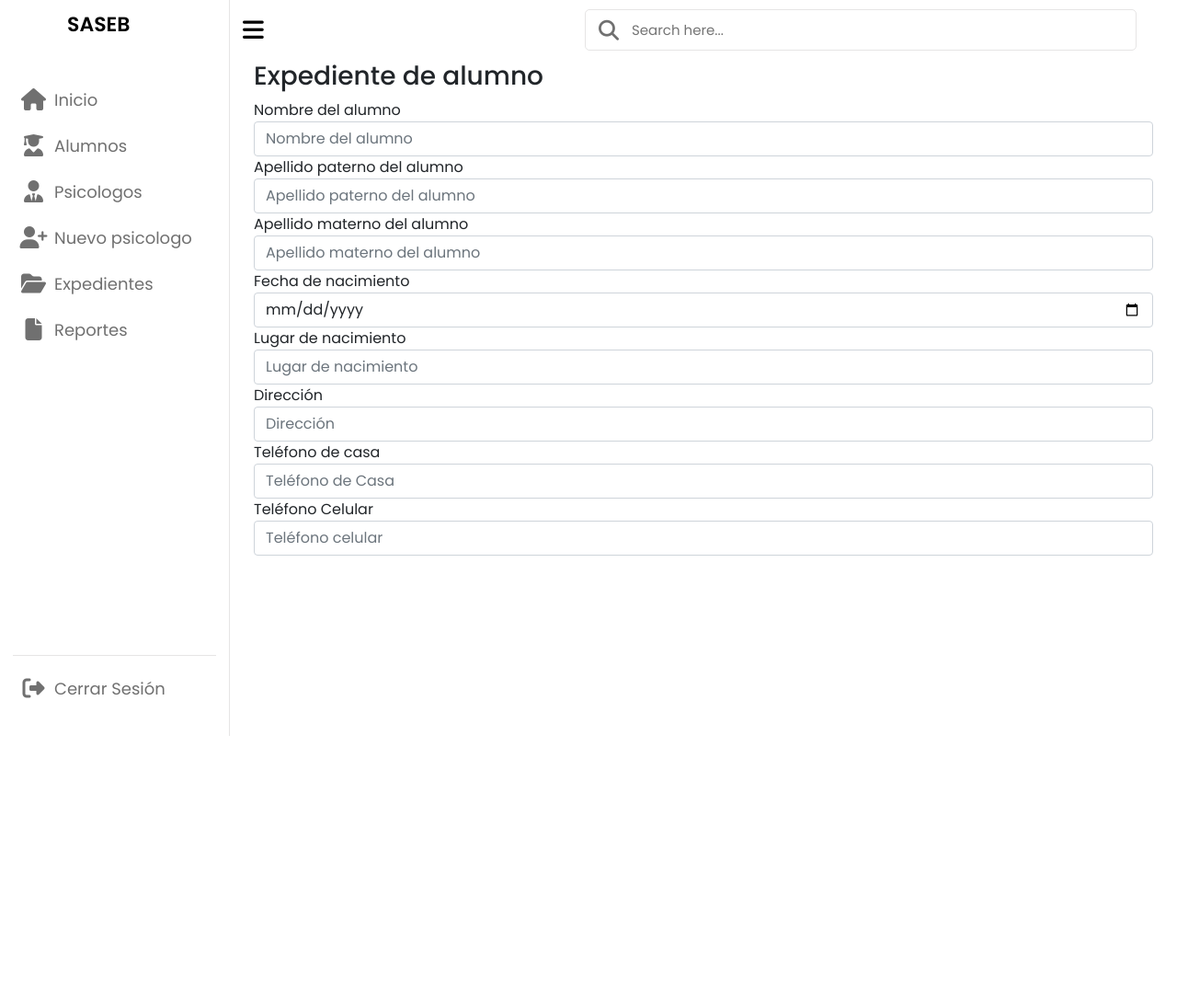
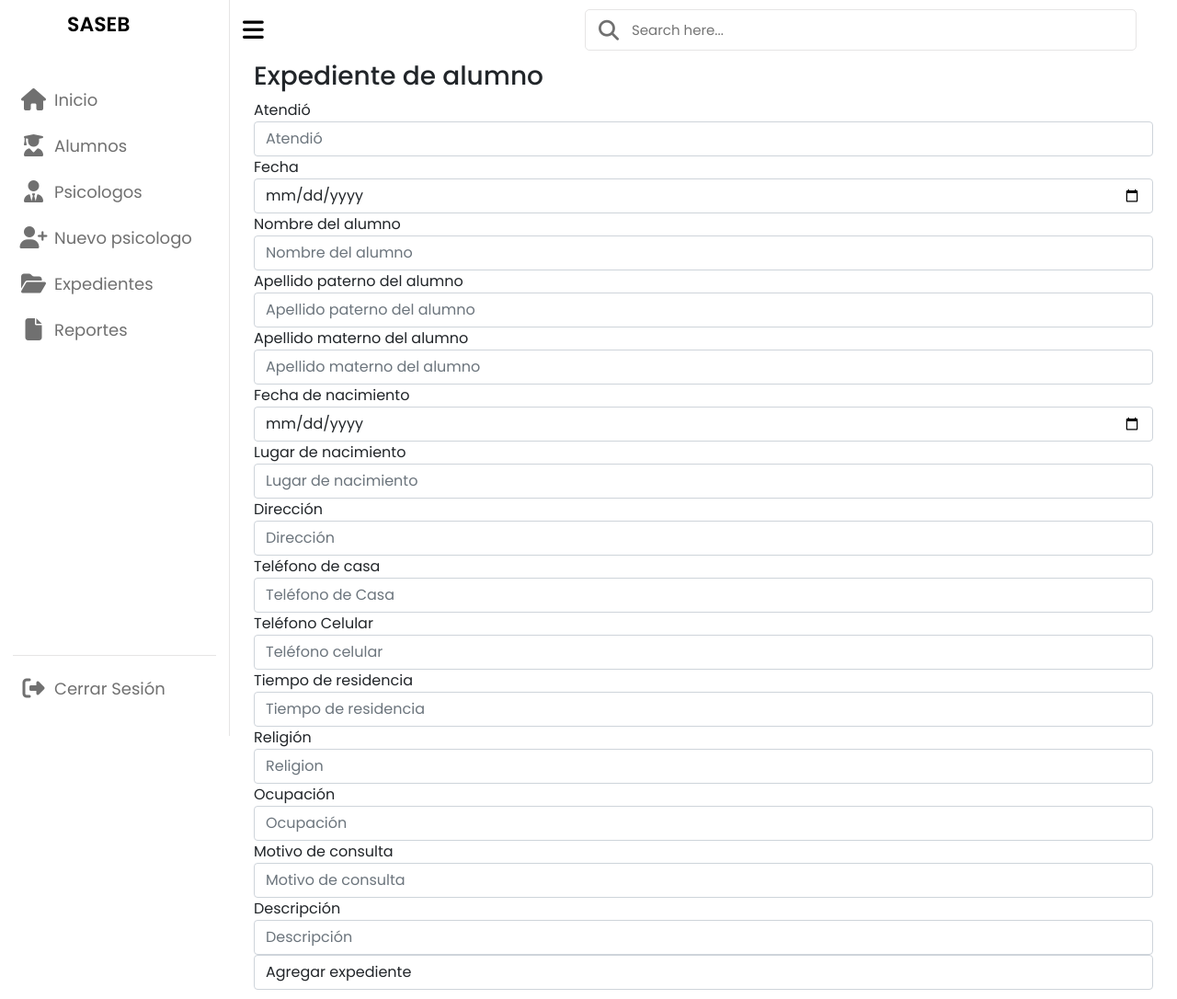
Before and after one commit to octavio-escuela/departamento-psicologia, a PHP site: the page made by views/files/index.php in a window 1280 px wide. Shown: the whole page at 92% size. Before the commit the page ends 800 px from the top, so only its background shows below. Run offline with PHP 8.4, Linux system fonts and the light colour scheme; the template is opened without the code that fills it, so the values that code supplies are empty; some libraries are stand-ins or nearby versions.

Commit message:
Avance en el formulario de expedientes

```diff
--- a/views/files/index.php
+++ b/views/files/index.php
@@ -16,6 +16,25 @@
                     <h3 class="panel-title">Expediente de alumno</h3>
                 </div>
                 <div class="panel-body">
+                    <div class="row">
+                        <div class="col-md-12">
+                            <div class="form-group">
+                                <label for="">Atendió</label>
+                                <input type="text" class="form-control"
+                                    id="atendio" name="atendio"
+                                    placeholder="Atendió">
+                            </div>
+                        </div>
+                    </div>
+                    <div class="row">
+                        <div class="col-md-12">
+                            <div class="form-group">
+                                <label for="">Fecha</label>
+                                <input type="date" class="form-control"
+                                    id="fecha" name="fecha">
+                            </div>
+                        </div>
+                    </div>
                     <div class="row">
                         <div class="col-md-12">
                             <div class="form-group">
@@ -96,4 +115,80 @@
                             </div>
                         </div>
                     </div>
+                    <div class="row">
+                        <div class="col-md-12">
+                            <div class="form-group">
+                                <input type="hidden" class="form-control"
+                                    id="idAlumno" name="idAlumno">
+                            </div>
+                        </div>
+                    </div>
+                    <div class="row">
+                        <div class="col-md-12">
+                            <div class="form-group">
+                                <label for="">Tiempo de residencia</label>
+                                <input type="text" class="form-control"
+                                    id="tiempoResidencia" name="tiempoResidencia"
+                                    placeholder="Tiempo de residencia">
+                            </div>
+                        </div>
+                    </div>
+                    <div class="row">
+                        <div class="col-md-12">
+                            <div class="form-group">
+                                <label for="">Religión</label>
+                                <input type="text" class="form-control"
+                                    id="religion" name="religion"
+                                    placeholder="Religion">
+                            </div>
+                        </div>
+                    </div>
+                    <div class="row">
+                        <div class="col-md-12">
+                            <div class="form-group">
+                                <label for="">Ocupación</label>
+                                <input type="text" class="form-control"
+                                    id="ocupacion" name="ocupacion"
+                                    placeholder="Ocupación">
+                            </div>
+                        </div>
+                    </div>
+                    <div class="row">
+                        <div class="col-md-12">
+                            <div class="form-group">
+                                <label for="">Motivo de consulta</label>
+                                <input type="text" class="form-control"
+                                    id="motivoConsulta" name="motivoConsulta"
+                                    placeholder="Motivo de consulta">
+                            </div>
+                        </div>
+                    </div>
+                    <div class="row">
+                        <div class="col-md-12">
+                            <div class="form-group">
+                                <label for="">Descripción</label>
+                                <input type="text" class="form-control"
+                                    id="descripcion" name="descripcion"
+                                    placeholder="Descripción">
+                            </div>
+                        </div>
+                    </div>
+                    <div class="row">
+                        <div class="col-md-12">
+                            <div class="form-group">
+                                <input type="hidden" class="form-control"
+                                    id="idUsuario" name="idUsuario"
+                                    value="">
+                            </div>
+                        </div>
+                    </div>
+                    <div class="row">
+                        <div class="col-md-12">
+                            <div class="form-group">
+                                <input type="input" class="form-control"
+                                    value="Agregar expediente">
+                            </div>
+                        </div>
+                    </div>
+
    </form>
```
Also changed, not shown: classes/errormessages.php (+20 -21 lines), controllers/files.php (+14 -3 lines), classes/successmessages.php (line endings or trailing spaces).
